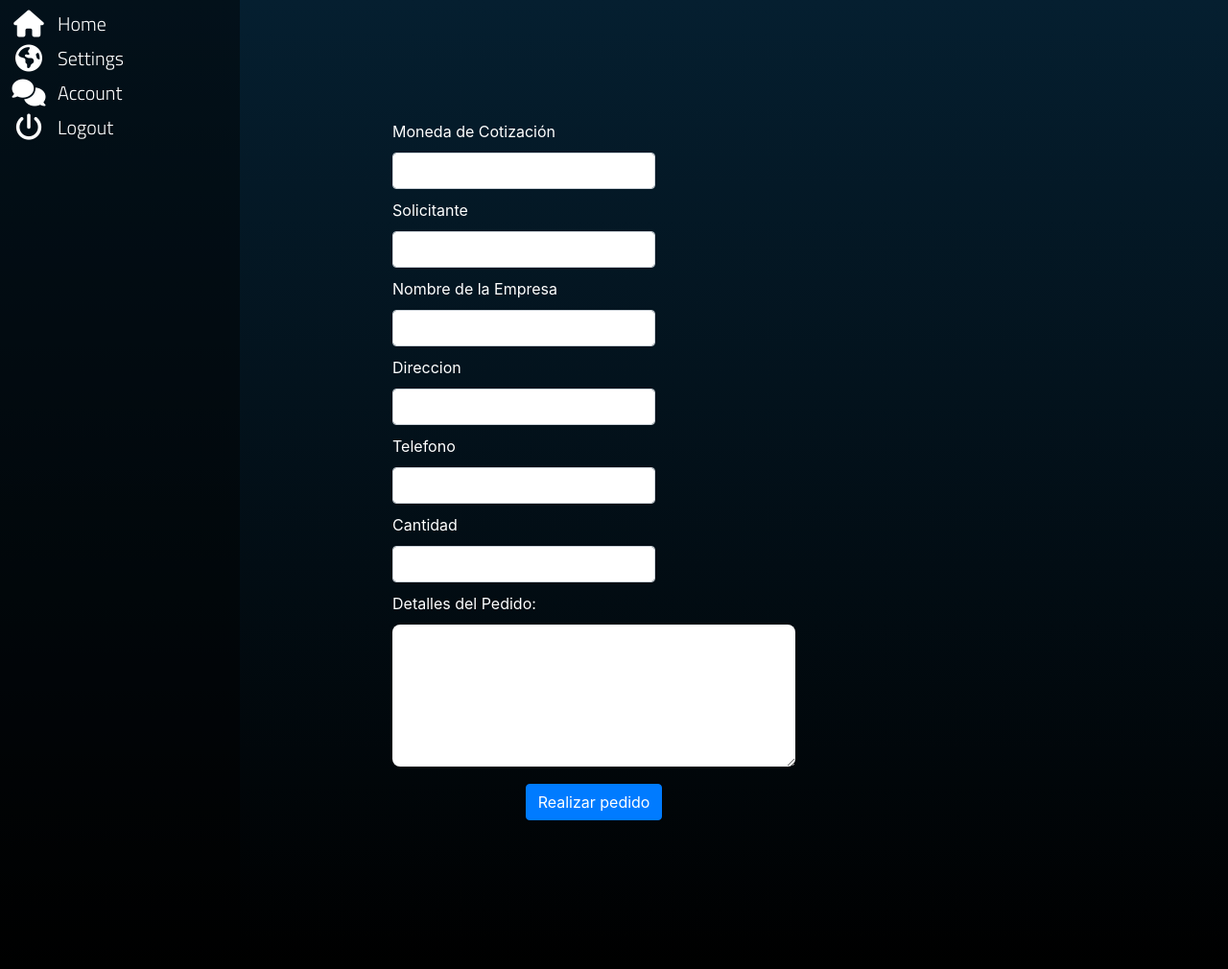
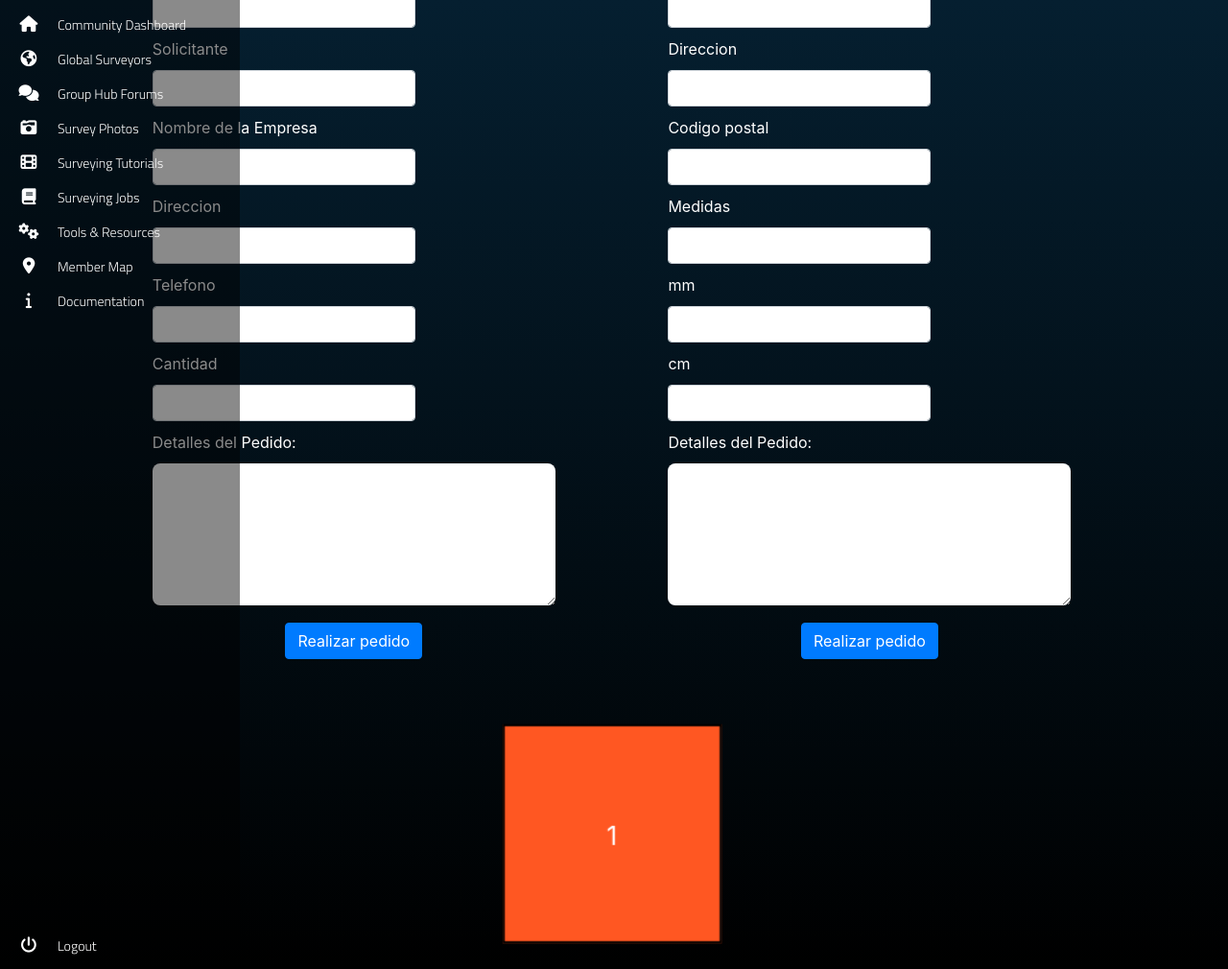
Before and after one commit to Maxprogit/erpvirtualizada, a Django app: page /dashboard/ in a window 1280 px wide. Shown: the whole page at 96% size. Run offline with Django 3.2, Linux system fonts and the light colour scheme; some libraries are stand-ins or nearby versions; some web fonts are replaced.

Commit message:
Adaptabilidad

```diff
--- a/web/static/dashboard.css
+++ b/web/static/dashboard.css
@@ -7,7 +7,7 @@
   margin: 0 100px;
   position: fixed;
   top: 1px;
-  width: 81.1vw;
+  width: 84vw;
   height: 100vh;
   display: flex;
   flex-wrap: wrap;
@@ -16,8 +16,9 @@
 
 /* responsive section */
 
-@media screen and (width < 821px) {
+@media screen and (width < 1036px) {
   section {
+    background-color: red;
     margin: 0 55px;
   }
 }
@@ -32,17 +33,6 @@
 }
 
 
-/* Responsivo del formulario */
-@media screen and (width < 821px) {
-  form {
-    display: grid;
-    /* width: 337px; */
-    padding: 0px;
-    align-items: center;
-    justify-content: center;
-
-  }
-}
 
 fieldset {
   display: inline;
@@ -91,3 +81,84 @@
   display: block;
   margin: 0 auto;
 }
+
+
+
+/* Segundo formulario */
+
+.second-form {
+  display: inline-block;
+}
+/* Responsivo de los formularios*/
+@media screen and (width < 516px) {
+  form, .second-form {
+    margin: 0px auto;
+    display: inline-grid;
+    width: 337px;
+    padding: 0px;
+    justify-items: stretch;
+
+  }
+}
+
+
+/* Estilos para el contenedor del cubo */
+
+
+ .cube-container {
+    display: flex;
+    width: 100%;
+    /* height: 98vh; */
+    flex-direction: column;
+    justify-content: center;
+    align-items: center;
+ }
+
+
+ .container {
+   perspective: 800px;
+   height: 300px;
+   /* margin: 100px auto; */
+  }
+
+  .cube {
+    display: flex;
+    max-width: 100vw;
+    height: 100%;
+    position: relative;
+    transform-style: preserve-3d;
+    transition: transform 0.5s;
+    flex-direction: row;
+    justify-content: center;
+    align-items: center;
+  }
+
+  .side {
+  position: absolute;
+  width: 200px;
+  height: 200px;
+  border: 2px solid #000;
+  text-align: center;
+  line-height: 200px;
+  font-size: 24px;
+  color: #fff;
+}
+.front {
+  transform: translateZ(100px);
+  background: #ff5722;
+}
+.back {
+  transform: rotateY(180deg) translateZ(100px);
+  background: #4caf50;
+}
+.right {
+  transform: rotateY(90deg) translateZ(100px);
+  background: #2196f3;
+}
+.left {
+  transform: rotateY(-90deg) translateZ(100px);
+  background: #ffeb3b; }
+
+input[type=range] {
+  width: 200px;
+}
--- a/web/static/sidebar.css
+++ b/web/static/sidebar.css
@@ -3,7 +3,7 @@
 @import url(https://fonts.googleapis.com/css?family=Titillium+Web:300);
 .fa-2x {
   display: flex!important;
-  font-size: 2em!important;
+  font-size: 1.2em!important;
   justify-content: center!important;
   flex-direction: column!important;
 }
@@ -78,8 +78,7 @@
 display:table-cell;
 vertical-align:middle;
 width:190px;
-font-family: 'Titillium Web', sans-serif;
-font-size: 20px;
+  font-family: 'Titillium Web', sans-serif;
 }
 
 .main-menu>ul.logout {
--- a/web/templates/base.html
+++ b/web/templates/base.html
@@ -33,7 +33,7 @@
     <!-- <div class="input">
         <button class="value">
           <i class="fa-solid fa-house"></i>
-          <a href="{%url 'web:dashboard' %}"></a><span>Home</span></a>
+          <span>Home</span>
         </button>
         <button class="value">
           <i class="fa-solid fa-gears"></i>
@@ -41,11 +41,11 @@
         </button>
         <button class="value">
            <i class="fa-solid fa-circle-user"></i>
-          <span>Account </span>
+            <span>Account </span>
           </button>
         <button class="value">
-          <i class="fa-solid fa-right-from-bracket"></i>
-          <a href="{%url 'web:logout'%}"></a><span>Logout</span></a>
+           <i class="fa-solid fa-right-from-bracket"></i>
+          <span>Logout</span>
         </button>
       </div> -->
 
@@ -56,7 +56,7 @@
             <a href="{%url 'web:dashboard' %}">
               <i class="fa fa-home fa-2x"></i>
               <span class="nav-text">
-                Home
+                Community Dashboard
               </span>
             </a>
 
@@ -65,7 +65,7 @@
             <a href="#">
               <i class="fa fa-globe fa-2x"></i>
               <span class="nav-text">
-                Settings
+                Global Surveyors
               </span>
             </a>
 
@@ -74,9 +74,61 @@
             <a href="#">
               <i class="fa fa-comments fa-2x"></i>
               <span class="nav-text">
-                Account
+                Group Hub Forums
               </span>
             </a>
+
+          </li>
+          <li class="has-subnav">
+            <a href="#">
+              <i class="fa fa-camera-retro fa-2x"></i>
+              <span class="nav-text">
+                Survey Photos
+              </span>
+            </a>
+
+          </li>
+          <li>
+            <a href="#">
+              <i class="fa fa-film fa-2x"></i>
+              <span class="nav-text">
+                Surveying Tutorials
+              </span>
+            </a>
+          </li>
+          <li>
+            <a href="#">
+              <i class="fa fa-book fa-2x"></i>
+              <span class="nav-text">
+                Surveying Jobs
+              </span>
+            </a>
+          </li>
+          <li>
+            <a href="#">
+              <i class="fa fa-cogs fa-2x"></i>
+              <span class="nav-text">
+                Tools & Resources
+              </span>
+            </a>
+          </li>
+          <li>
+            <a href="#">
+              <i class="fa fa-map-marker fa-2x"></i>
+              <span class="nav-text">
+                Member Map
+              </span>
+            </a>
+          </li>
+          <li>
+            <a href="#">
+              <i class="fa fa-info fa-2x"></i>
+              <span class="nav-text">
+                Documentation
+              </span>
+            </a>
+          </li>
+        </ul>
 
         <ul class="logout">
           <li>
--- a/web/templates/dashboard.html
+++ b/web/templates/dashboard.html
@@ -6,24 +6,69 @@
 <script src="//cdnjs.cloudflare.com/ajax/libs/jquery/3.2.1/jquery.min.js"></script>
 
 {% block content %}
-    <section>
+<section>
       {{ form.errors }}
-      <form id="survey-form" method="post" action="">
+      <form  method="post" action="">
           {% csrf_token %}
           <fieldset>
-              <label id="name-label" for="name">Moneda de Cotización<input class="form-control input-control" id="Moneda" type="text" name="Moneda" required></label>
-              <label id="email-label" for="email">Solicitante<input class="form-control input-control" id="Solicitante" type="text" name="Solicitante" required></label>
-              <label id="number-label" for="number">Nombre de la Empresa<input class="form-control input-control" id="Empresa" type="text" name="Empresa" required /></label>
+              <label for="Moneda">Moneda de Cotización<input class="form-control input-control" id="Moneda" type="text" name="Moneda" required></label>
+              <label for="Solicitante">Solicitante<input class="form-control input-control" id="Solicitante" type="text" name="Solicitante" required></label>
+              <label for="Empresa">Nombre de la Empresa<input class="form-control input-control" id="Empresa" type="text" name="Empresa" required /></label>
           </fieldset>
           <fieldset>
-            <label id="name-label" for="name">Direccion<input class="form-control 0" id="Direccion" type="text" name="Direccion" required></label>
-            <label id="email-label" for="email">Telefono<input class="form-control input-control" id="Telefono" type="number" name="Telefono" required></label>
-            <label id="number-label" for="number">Cantidad<input class="form-control input-control" id="Cantidad" type="text" name="Cantidad" required /></label>
+            <label  for="Direccion">Direccion<input class="form-control 0" id="Direccion" type="text" name="Direccion" required></label>
+            <label  for="Telefono">Telefono<input class="form-control input-control" id="Telefono" type="number" name="Telefono" required></label>
+            <label  for="Cantidad">Cantidad<input class="form-control input-control" id="Cantidad" type="text" name="Cantidad" required /></label>
           </fieldset>
           <div class="textarea">
             <label for="textarea">Detalles del Pedido:<textarea name="textarea" id="textarea" cols="3" rows="6"></textarea></label>
             <button class="btn btn-primary" id="submit" type="submit" value="Enviar">Realizar pedido</button>
           </div>
       </form>
-    </section>
-    {% endblock %}
+
+      <form class="second-form"  method="post" action="">
+        {% csrf_token %}
+        <fieldset>
+            <label for="nombre-empresa">Nombre de la Empresa<input class="form-control input-control" id="nombre-empresa" type="text" name="nombre-empresa" required></label>
+            <label for="direccion">Direccion<input class="form-control input-control" id="direccion" type="text" name="direccion" required></label>
+            <label for="zip">Codigo postal<input class="form-control input-control" id="zip" type="number" name="zip" required /></label>
+        </fieldset>
+        <fieldset>
+          <label  for="medidas">Medidas<input class="form-control 0" id="medidas" type="number" name="medidas" required></label>
+          <label  for="mm">mm<input class="form-control input-control" id="mm" type="number" name="mm" required></label>
+          <label  for="cm">cm<input class="form-control input-control" id="cm" type="number" name="cm" required /></label>
+        </fieldset>
+        <div class="textarea">
+          <label for="textarea">Detalles del Pedido:<textarea name="textarea" id="textarea" cols="3" rows="6"></textarea></label>
+          <button class="btn btn-primary" id="submit" type="submit" value="Enviar">Realizar pedido</button>
+        </div>
+    </form>
+
+    <div class="cube-container">
+      <div class="container">
+        <div class="cube" id="cube">
+          <div class="side front">1</div>
+          <div class="side back">3</div>
+          <div class="side right">2</div>
+          <div class="side left">4</div>
+        </div>
+      </div>
+      <input type="range" min="0" max="360" value="0" id="rangeInput">
+
+
+      <script>
+        const cube = document.getElementById('cube');
+        const rangeInput = document.getElementById('rangeInput');
+
+        rangeInput.addEventListener('input', () => {
+          const value = rangeInput.value;
+          cube.style.transform = `rotateY(${-value}deg)`; /*Establece la direccion de giro*/
+        });
+
+
+      </script>
+    </div>
+  </section>
+
+
+{% endblock %}
```
